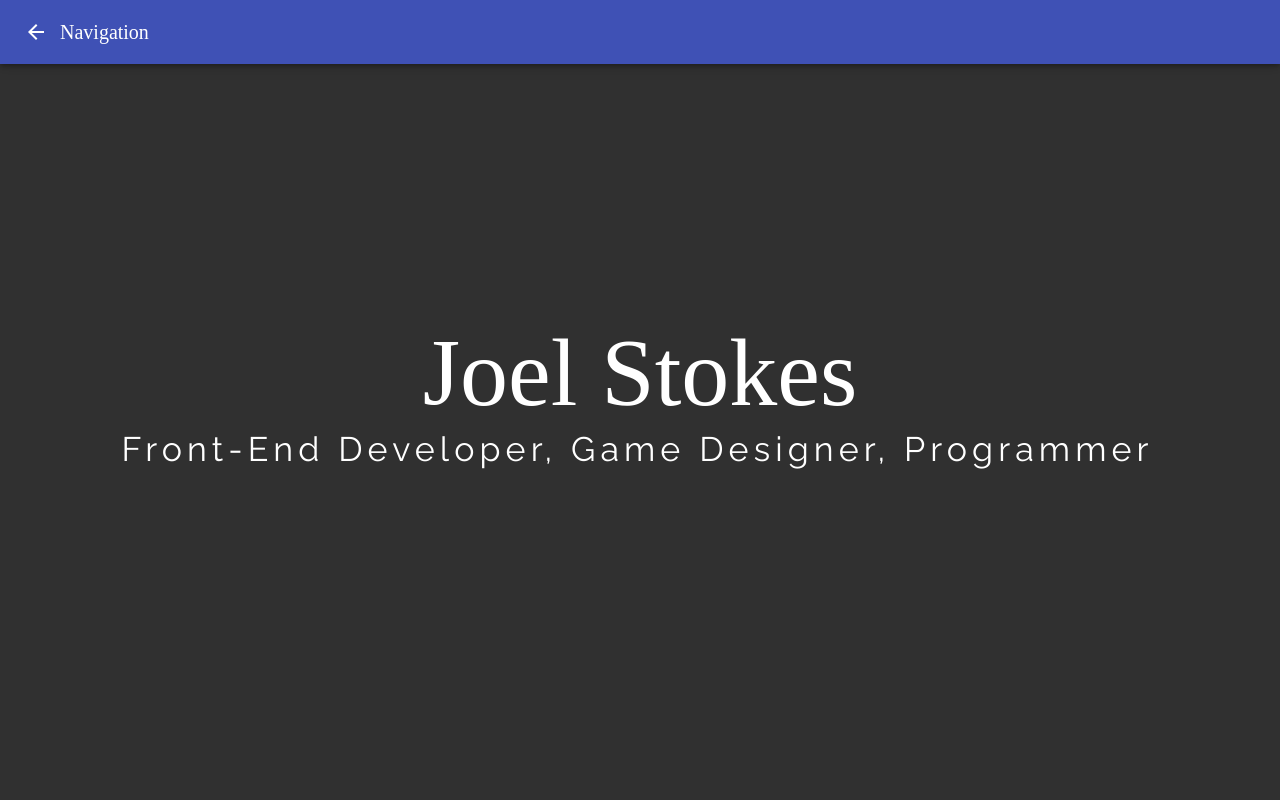
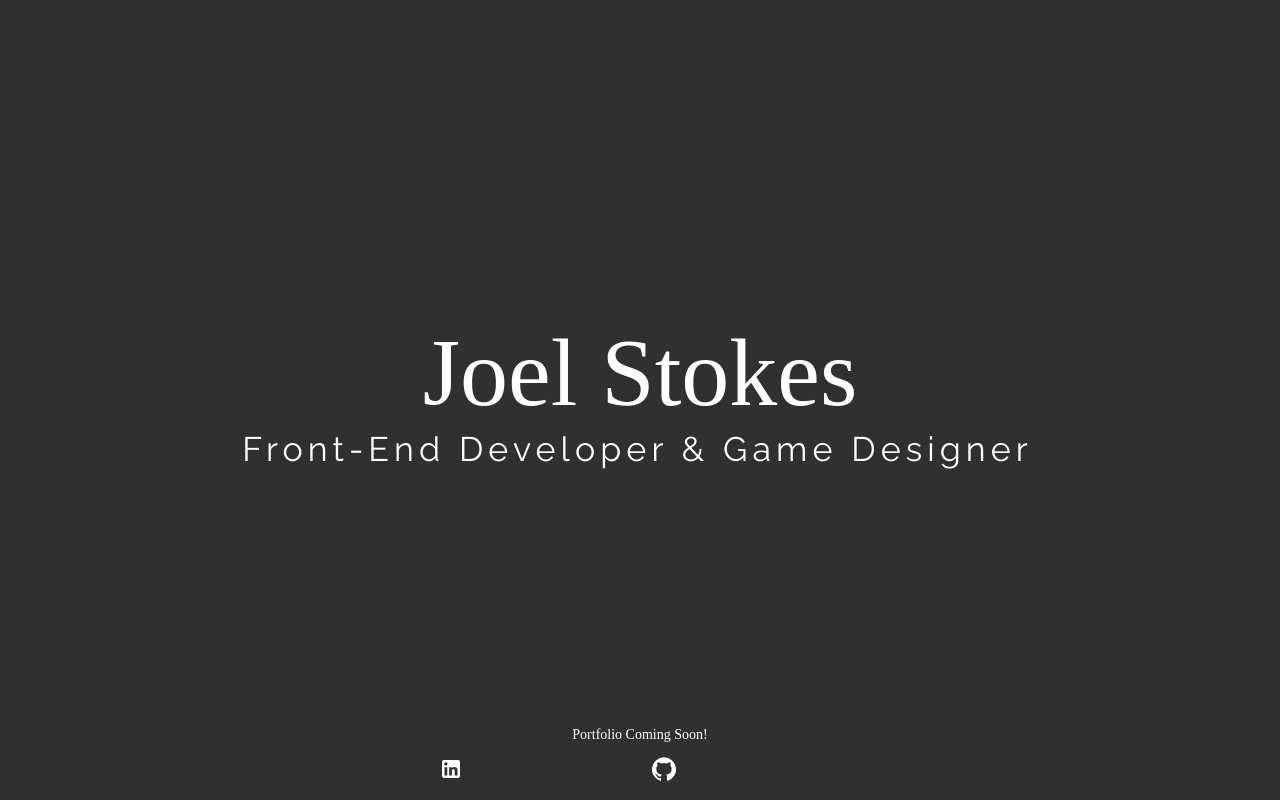
Before and after one commit to JoelStokes/jStokesGames, a React (Create React App) app in the folder js-games/: page /home in a window 1280 px wide. Built offline with nearby package versions, Linux system fonts and the light colour scheme; a web font is replaced by a local one.

Commit message:
Placeholder Home, no Nav, but social links

```diff
--- a/js-games/src/App.js
+++ b/js-games/src/App.js
@@ -18,7 +18,6 @@ function App() {
 
   return (
     <Router>
-      <Navbar/>
       <Route exact path="/">
         <Redirect to="/home"/>
       </Route>
--- /dev/null
+++ b/js-games/src/components/Footer.jsx
@@ -0,0 +1,45 @@
+import React from 'react'
+import { Typography, Grid, IconButton, Link } from '@material-ui/core';
+import '../styles/Main.css'
+
+import GitHubIcon from '@material-ui/icons/GitHub';
+import LinkedInIcon from '@material-ui/icons/LinkedIn';
+
+function Footer() {
+    return (
+        <div className="Footer">
+            <Typography align="center" variant="body2">
+                Portfolio Coming Soon!
+            </Typography>
+            <Grid container
+                spacing={0}
+                direction="row"
+                alignItems="center"
+                justify="center"
+              >
+                <Grid item xs={2} alignContent="center">
+                    <IconButton
+                        component={Link}
+                        target="_blank"
+                        href="https://www.linkedin.com/in/joel-stokes-2486536b/"
+                        style={{ color: 'inherit'}}
+                    >
+                        <LinkedInIcon/>
+                    </IconButton>
+                </Grid>
+                <Grid item xs={2} alignContent="center">
+                    <IconButton
+                        component={Link}
+                        target="_blank"
+                        href="https://github.com/jstokesVMASC"
+                        style={{ color: 'inherit'}}
+                    >
+                        <GitHubIcon/>
+                    </IconButton>
+                </Grid>
+            </Grid>
+        </div>
+    )
+}
+
+export default Footer;
--- a/js-games/src/pages/Home.jsx
+++ b/js-games/src/pages/Home.jsx
@@ -1,5 +1,6 @@
 import React, { useState } from 'react'
 import { Typography, Grid, Fade, Slide } from '@material-ui/core';
+import Footer from '../components/Footer'
 import '../styles/Home.css';
 
 function Home() {
@@ -28,6 +29,7 @@ function Home() {
     }
 
     return (
+        <>
             <Grid
                 container
                 spacing={0}
@@ -49,10 +51,12 @@ function Home() {
                 </Grid>
                 <Grid item xs={12}  /*2nd Grid Slide causing 1st to readjust?*/>
                     <Typography variant="h4" component="h5" gutterBottom className="Typewriter">
-                    Front-End Developer, Game Designer, Programmer
+                        Front-End Developer & Game Designer
                     </Typography>
                 </Grid>
             </Grid>
+            <Footer/>
+        </>
     )
 }
 
--- a/js-games/src/styles/Main.css
+++ b/js-games/src/styles/Main.css
@@ -14,3 +14,12 @@
     text-align: 'center';
     align-items: center;
 }
+
+.Footer {
+    position: fixed;
+    height: 50px;
+    bottom: 0px;
+    left: 0px;
+    right: 0px;
+    margin-bottom: 25px;
+}
```
Lines whose indentation alone changed are shown as unchanged.
